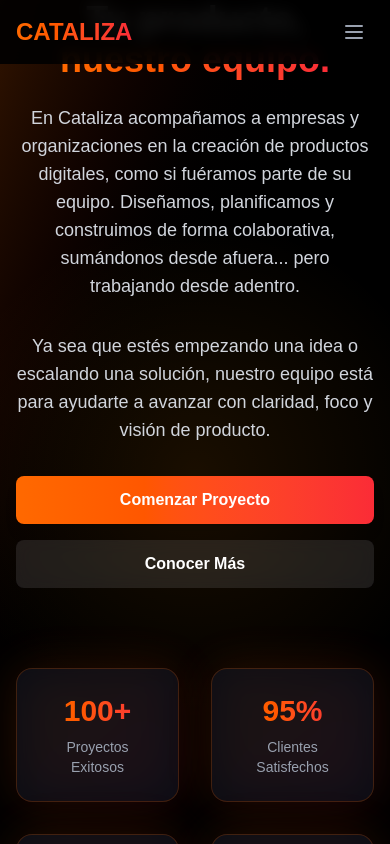
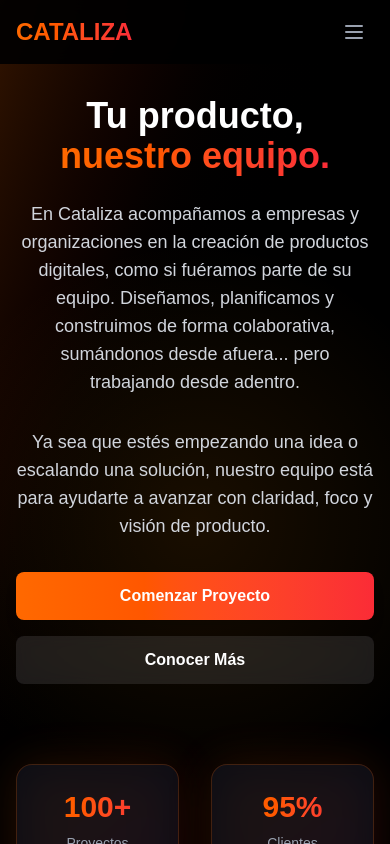
Before and after one commit to santiagoisra/cataliza, a Next.js app: page / in a window 390 px wide. Shown: the top 844 px of the page. Built offline with nearby package versions, Linux system fonts and the light colour scheme.

Commit message:
Update Hero.tsx

```diff
--- a/src/components/Hero.tsx
+++ b/src/components/Hero.tsx
@@ -14,7 +14,7 @@
   const router = useRouter();
 
   return (
-    <section className="relative min-h-screen flex items-center justify-center bg-black overflow-hidden">
+    <section className="relative min-h-screen flex items-center justify-center bg-black overflow-hidden pt-16 md:pt-0">
       {/* Gradient background */}
       <div className="absolute inset-0">
         <div className="absolute inset-0 bg-gradient-to-br from-orange-500/20 via-black to-black" />
@@ -22,7 +22,7 @@
       </div>
 
       {/* Content */}
-      <div className="relative z-10 max-w-7xl mx-auto px-4 sm:px-6 lg:px-8 text-center">
+      <div className="relative z-10 max-w-7xl mx-auto px-4 sm:px-6 lg:px-8 text-center pt-8 sm:pt-0">
         <motion.div
           initial={{ opacity: 0, y: 20 }}
           animate={{ opacity: 1, y: 0 }}
```
